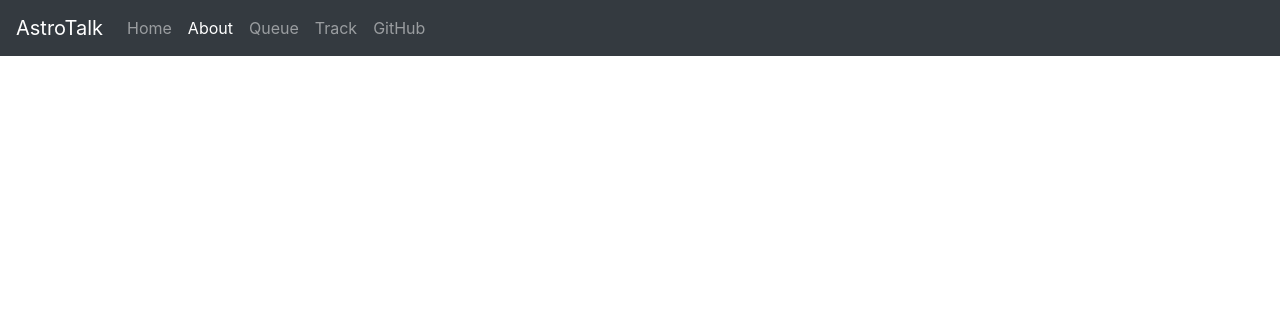
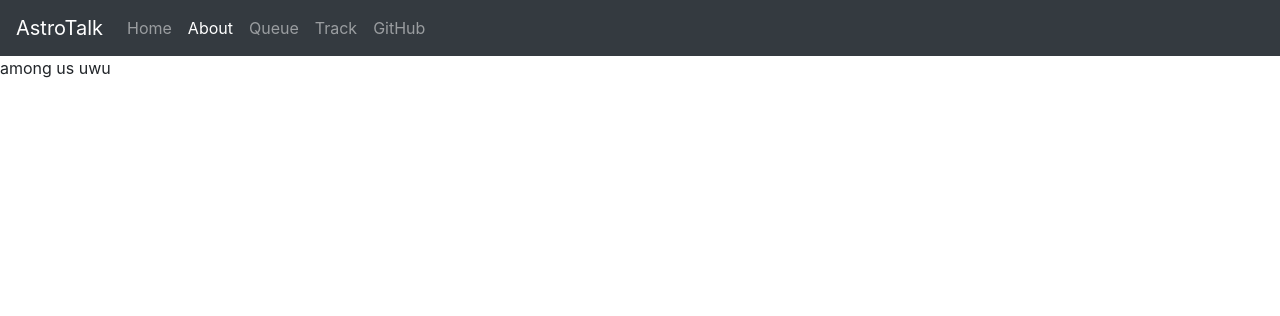
Before and after one commit to conorm110/AstroPack, a PHP site: page /about.php in a window 1280 px wide. Shown: the top 316 px of the page. Run offline with PHP 8.4, Linux system fonts and the light colour scheme.

Commit message:
uwu1
uwu1 test

```diff
--- a/server/about.php
+++ b/server/about.php
@@ -43,5 +43,6 @@
     <script src="https://code.jquery.com/jquery-3.3.1.slim.min.js" integrity="sha384-q8i/X+965DzO0rT7abK41JStQIAqVgRVzpbzo5smXKp4YfRvH+8abtTE1Pi6jizo" crossorigin="anonymous"></script>
     <script src="https://cdnjs.cloudflare.com/ajax/libs/popper.js/1.14.7/umd/popper.min.js" integrity="sha384-UO2eT0CpHqdSJQ6hJty5KVphtPhzWj9WO1clHTMGa3JDZwrnQq4sF86dIHNDz0W1" crossorigin="anonymous"></script>
     <script src="https://stackpath.bootstrapcdn.com/bootstrap/4.3.1/js/bootstrap.min.js" integrity="sha384-JjSmVgyd0p3pXB1rRibZUAYoIIy6OrQ6VrjIEaFf/nJGzIxFDsf4x0xIM+B07jRM" crossorigin="anonymous"></script>
+    <p> among us uwu </p>
   </body>
 </html>
```
